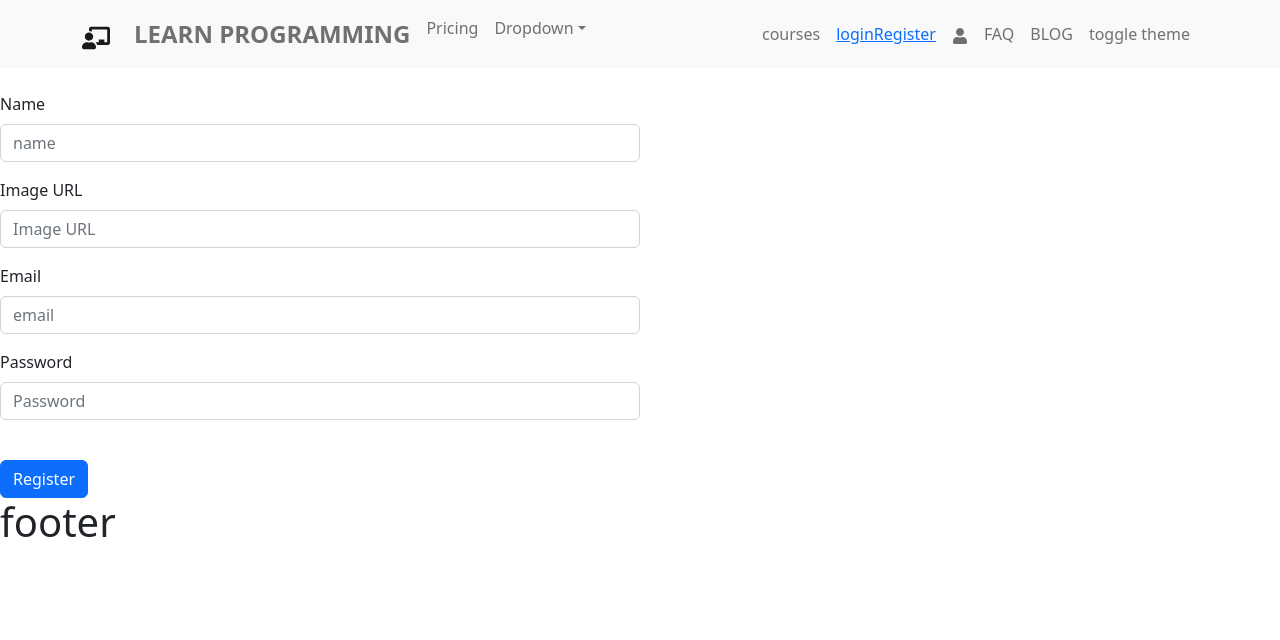
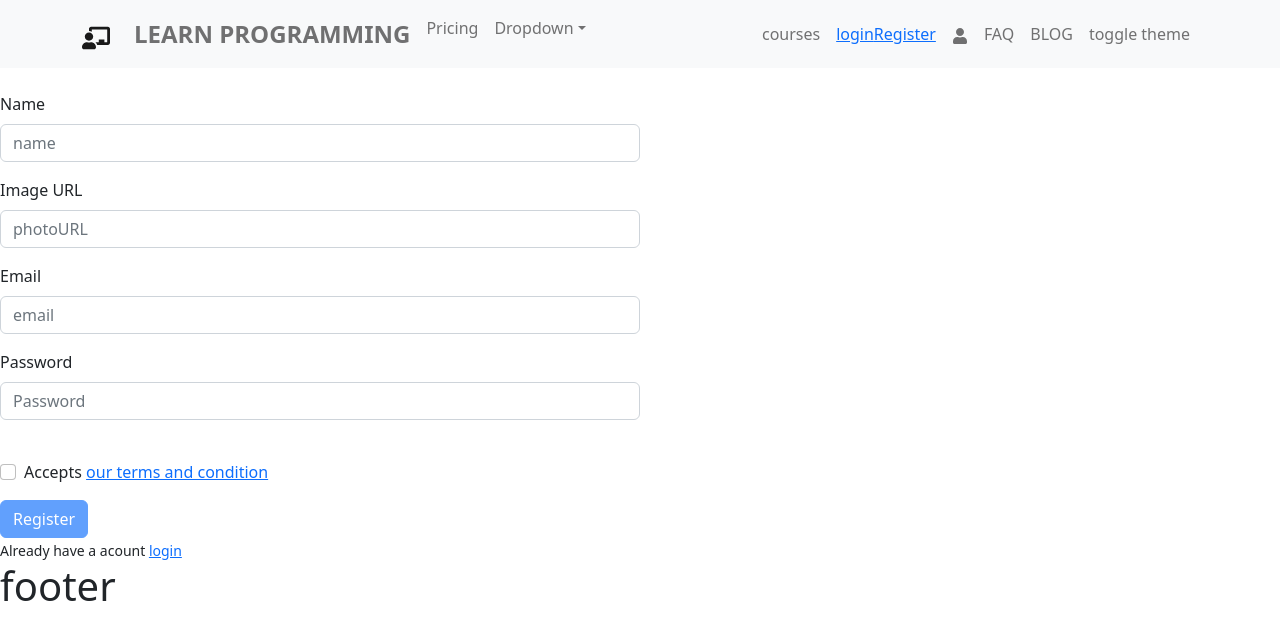
Before and after one commit to MahamudaM/Lerning-Programming-Project, a React (Create React App) app: page /register in a window 1280 px wide. Shown: the top 640 px of the page. Built offline with nearby package versions, Linux system fonts and the light colour scheme; no server answers.

Commit message:
create user update profile

```diff
--- a/src/Context/AuthProvider/AuthProvider.js
+++ b/src/Context/AuthProvider/AuthProvider.js
@@ -1,5 +1,5 @@
 import React, { createContext, useEffect, useState } from 'react';
-import { createUserWithEmailAndPassword, getAuth, onAuthStateChanged, signInWithEmailAndPassword, signInWithPopup, signOut} from 'firebase/auth'
+import { createUserWithEmailAndPassword, getAuth, onAuthStateChanged, signInWithEmailAndPassword, signInWithPopup, signOut, updateProfile} from 'firebase/auth'
 import app from '../../firebase/firebase.config'
 export const AuthContext=createContext();
 const auth=getAuth(app)
@@ -23,6 +23,10 @@ const creatUserEmailPasswod = (email,password)=>{
     setLoader(true)
     return createUserWithEmailAndPassword(auth,email,password)
 }
+// update user info
+const updateUserProfile = (profile)=>{
+return updateProfile(auth.currentUser,profile)
+}
 // sign in with eamil and password
 const signIn=(email,password)=>{
     setLoader(true)
@@ -40,7 +44,7 @@ return ()=>{
 }
 },[])
 // auth value
-const AuthInfo={user,loginProvider,logOut,creatUserEmailPasswod,signIn,loader};
+const AuthInfo={user,loginProvider,logOut,creatUserEmailPasswod,signIn,loader,updateUserProfile};
     return (
         <AuthContext.Provider value={AuthInfo}>
                     {children}
--- a/src/Courses/CourseDetails/Course.js
+++ b/src/Courses/CourseDetails/Course.js
@@ -20,7 +20,7 @@ const Course = () => {
      {details?.blog}
    </Card.Text>
    <Link to='/checkOut'>
-   <Button variant="primary">Checkout</Button>
+   <Button variant="primary">Get premium access</Button>
    </Link>
 
  </Card.Body>
--- a/src/LogIn/Login.js
+++ b/src/LogIn/Login.js
@@ -5,7 +5,7 @@ import ButtonGroup from 'react-bootstrap/ButtonGroup';
 import { FaGithub, FaGoogle } from 'react-icons/fa';
 import { AuthContext } from '../Context/AuthProvider/AuthProvider';
 import Form from 'react-bootstrap/Form';
-import { useLocation, useNavigate } from 'react-router-dom';
+import { Link, useLocation, useNavigate } from 'react-router-dom';
 
 
 const Login = () => {
@@ -71,6 +71,7 @@ const loginHandler=e=>{
         login
       </Button>
     </Form>
+    <small>No acount </small><Link to='/register'>Creat first</Link>
         </div>
 
     );
--- a/src/LogIn/Register.js
+++ b/src/LogIn/Register.js
@@ -1,21 +1,24 @@
 import React, { useContext, useState } from 'react';
 import Button from 'react-bootstrap/Button';
 import Form from 'react-bootstrap/Form';
-import { useNavigate } from 'react-router-dom';
+import { Link, useNavigate } from 'react-router-dom';
 import  { AuthContext } from '../Context/AuthProvider/AuthProvider';
 const Register = () => {
     const navigate=useNavigate()
-    const {creatUserEmailPasswod}=useContext(AuthContext)
+    const {creatUserEmailPasswod,updateUserProfile}=useContext(AuthContext)
     const [error,setError]=useState('');
+    // accepts terms and condition
+    const [checkTerms,setCheckTerms]=useState(false)
 
     const handleFormSubmit=(e)=>{
         e.preventDefault()
         const form=e.target;
         const name = form.name.value;
-        const imageURL = form.imageURL.value;
+        const photoURL = form.photoURL.value;
         const email= form.email.value;
         const password=form.password.value
-        console.log(name,email,password,imageURL)
+        console.log(name,email,password,photoURL)
+
         creatUserEmailPasswod(email,password)
         .then(result=>{
             const user = result.user;
@@ -23,11 +26,26 @@ const Register = () => {
             form.reset()
             setError('')
             navigate('/')
+            updateUserInfoHandler(name,photoURL)
         })
         .catch(error=>{
             console.error(error);
             setError(error.message)
         })
+    }
+    // update user profile
+    const updateUserInfoHandler=(name,photoURL)=>{
+      const profile={
+        displayName:name,
+        photoURL:photoURL
+      }
+      updateUserProfile(profile)
+      .then(()=>{})
+      .catch(error=>console.error(error))
+    }
+    // terms and condition handler
+    const acceptsTermsHandler=(e)=>{
+      setCheckTerms(e.target.checked)
     }
     return (
         <div>
@@ -39,7 +57,7 @@ const Register = () => {
       </Form.Group>
       <Form.Group className="mb-3" controlId="formBasicEmail">
         <Form.Label>Image URL</Form.Label>
-        <Form.Control type="text" name='imageURL' placeholder="Image URL" />
+        <Form.Control type="text" name='photoURL' placeholder="photoURL" />
       </Form.Group>
       <Form.Group className="mb-3" controlId="formBasicEmail">
         <Form.Label>Email</Form.Label>
@@ -54,10 +72,19 @@ const Register = () => {
       <Form.Text className="text-danger">
          {error}
         </Form.Text><br/>
-        <Button variant="primary" type="submit">
+        <Form.Group className="mb-3" controlId="formBasicCheckbox">
+        <Form.Check
+        type="checkbox"
+        onClick={acceptsTermsHandler}
+         label={<>Accepts <Link to="/terms"> our terms and condition</Link></>} />
+      </Form.Group>
+
+        <Button variant="primary" type="submit" disabled={!checkTerms}>
       Register
       </Button>
+
     </Form>
+    <small>Already have a acount <Link to='/login'>login</Link> </small>
         </div>
     );
 };
--- a/src/Routes/Private routes/PrivateRoutes.js
+++ b/src/Routes/Private routes/PrivateRoutes.js
@@ -1,10 +1,14 @@
 import React, { useContext } from 'react';
+import { Spinner } from 'react-bootstrap';
 import { Navigate, useLocation } from 'react-router-dom';
 import { AuthContext } from '../../Context/AuthProvider/AuthProvider';
 
 const PrivateRoutes = ({children}) => {
-    const {user}=useContext(AuthContext)
+    const {user,loader}=useContext(AuthContext)
     const location=useLocation()
+    if(loader){
+        return  <Spinner animation="border" variant="info" />
+    }
     if(!user){
         return <Navigate to ='/login' state={{from:location}} replace></Navigate>
     }
--- a/src/Routes/Routes/Routes.js
+++ b/src/Routes/Routes/Routes.js
@@ -7,6 +7,7 @@ import Login from "../../LogIn/Login";
 import Register from "../../LogIn/Register";
 import CheckOut from "../../pages/CheckOut/CheckOut";
 import PrivateRoutes from "../Private routes/PrivateRoutes";
+import TermsAndCondition from "../../pages/TermsAndCondition/TermsAndCondition";
 
 export const routes = createBrowserRouter([
     {
@@ -44,7 +45,12 @@ export const routes = createBrowserRouter([
             {
                 path:'/checkOut',
                 element:<PrivateRoutes><CheckOut></CheckOut></PrivateRoutes>
+            },
+            {
+                path:'/terms',
+                element:<TermsAndCondition></TermsAndCondition>
             }
+
 
         ]
     }
--- /dev/null
+++ b/src/pages/TermsAndCondition/TermsAndCondition.js
@@ -0,0 +1,13 @@
+import React from 'react';
+import { Link } from 'react-router-dom';
+
+const TermsAndCondition = () => {
+    return (
+        <div>
+            <h1>this is my terms and condition</h1>
+            <p>go back register</p><Link to='/register'>register</Link>
+        </div>
+    );
+};
+
+export default TermsAndCondition;
```
Also changed, not shown: src/pages/CommonPages/Hader/Hader.js (+21 -2 lines).
